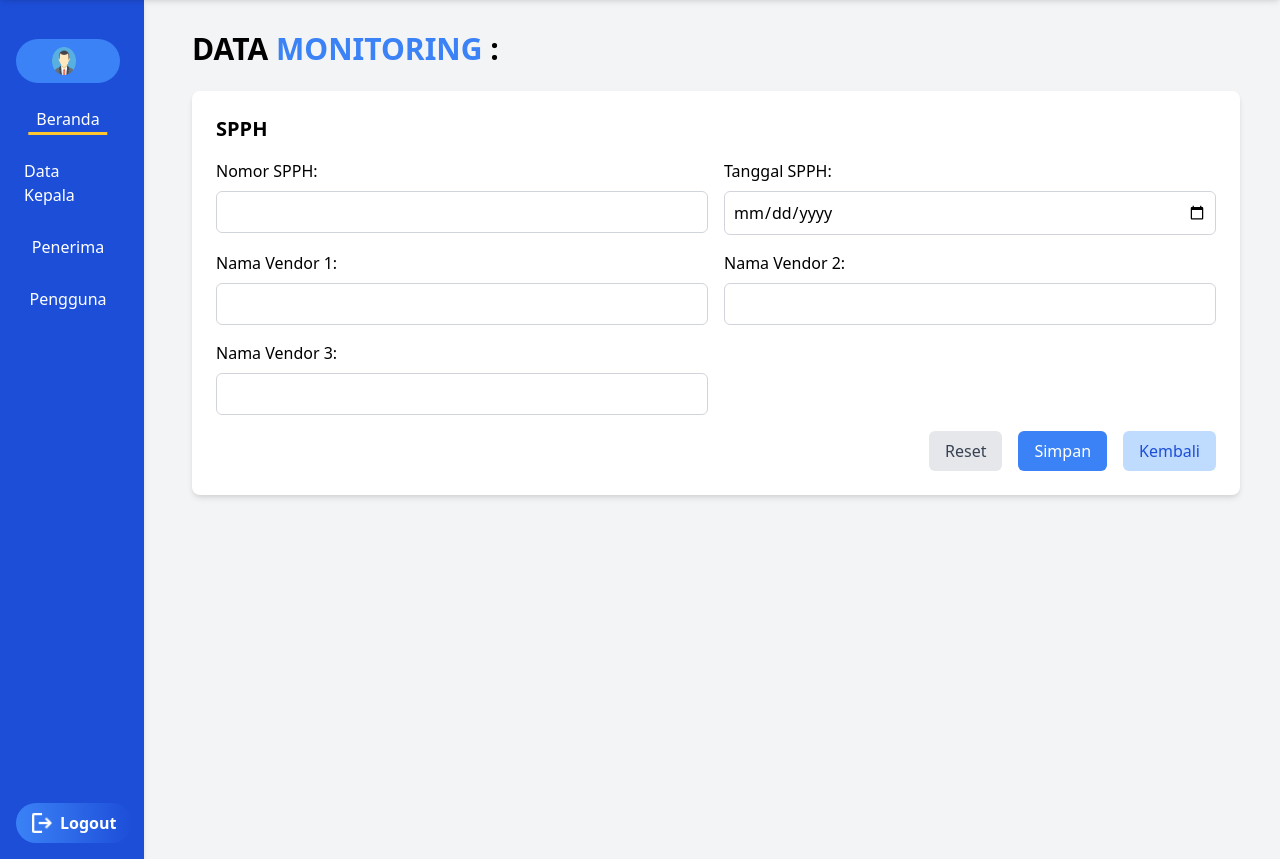
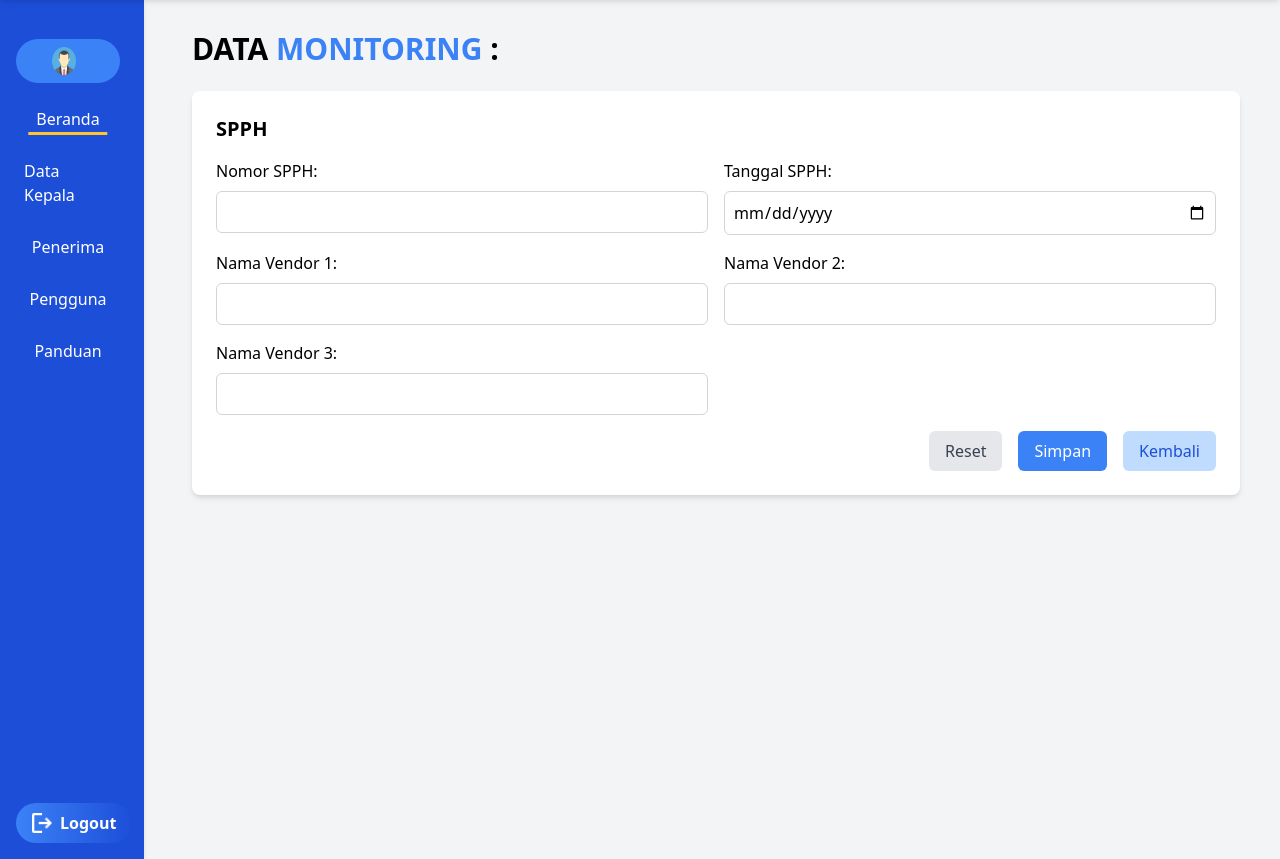
Before and after one commit to anotherimm/sucofindo, a CodeIgniter 4 app: the page made by app/Views/adminSpph.php in a window 1280 px wide. Shown: the part 81-940 px from the top of the page. Run offline with PHP 8.4 and a stand-in for CodeIgniter, Linux system fonts and the light colour scheme; the template is opened without the code that fills it, so the values that code supplies are empty; some libraries are stand-ins or nearby versions.

Commit message:
ubah sidebar admin

```diff
--- a/app/Views/adminDatakacab.php
+++ b/app/Views/adminDatakacab.php
@@ -109,6 +109,11 @@
         <!-- Menambahkan bagian baru untuk data pengguna -->
         <ul class="space-y-2 w-full flex flex-col items-center mt-5">
             <li><a href="<?= base_url('adminDatapengguna') ?>" class="block py-1 px-2 rounded-md underline-effect">Pengguna</a></li>
+        </ul>
+        <ul class="space-y-2 w-full flex flex-col items-center mt-5">
+            <li><a href="/panduanAdmin.pdf" class="block py-1 px-2 rounded-md underline-effect">Panduan</a></li>
+        </ul>
+
 
     </div>
 
--- a/app/Views/adminDatakepala.php
+++ b/app/Views/adminDatakepala.php
@@ -115,6 +115,11 @@
         <!-- Menambahkan bagian baru untuk data pengguna -->
         <ul class="space-y-2 w-full flex flex-col items-center mt-5">
             <li><a href="<?= base_url('adminDatapengguna') ?>" class="block py-1 px-2 rounded-md underline-effect">Pengguna</a></li>
+        </ul>
+        <ul class="space-y-2 w-full flex flex-col items-center mt-5">
+            <li><a href="/panduanAdmin.pdf" class="block py-1 px-2 rounded-md underline-effect">Panduan</a></li>
+        </ul>
+
 
     </div>
 
--- a/app/Views/adminDatapengguna.php
+++ b/app/Views/adminDatapengguna.php
@@ -111,6 +111,10 @@
         <ul class="space-y-2 w-full flex flex-col items-center mt-5">
             <li><a href="<?= base_url('adminDatapengguna') ?>" class="block py-1 px-2 rounded-md underline-effect active">Pengguna</a></li>
         </ul>
+        <ul class="space-y-2 w-full flex flex-col items-center mt-5">
+            <li><a href="/panduanAdmin.pdf" class="block py-1 px-2 rounded-md underline-effect">Panduan</a></li>
+        </ul>
+
     </div>
 
     <div class="fixed bottom-4 left-4">
--- a/app/Views/adminKontrak.php
+++ b/app/Views/adminKontrak.php
@@ -173,6 +173,10 @@
         <ul class="space-y-2 w-full flex flex-col items-center mt-5">
             <li><a href="<?= base_url('adminDatapengguna') ?>" class="block py-1 px-2 rounded-md underline-effect">Pengguna</a></li>
         </ul>
+        <ul class="space-y-2 w-full flex flex-col items-center mt-5">
+            <li><a href="/panduanAdmin.pdf" class="block py-1 px-2 rounded-md underline-effect">Panduan</a></li>
+        </ul>
+
 
 
     </div>
--- a/app/Views/adminPenerima.php
+++ b/app/Views/adminPenerima.php
@@ -124,6 +124,10 @@
         <ul class="space-y-2 w-full flex flex-col items-center mt-5">
             <li><a href="<?= base_url('adminDatapengguna') ?>" class="block py-1 px-2 rounded-md underline-effect">Pengguna</a></li>
         </ul>
+        <ul class="space-y-2 w-full flex flex-col items-center mt-5">
+            <li><a href="/panduanAdmin.pdf" class="block py-1 px-2 rounded-md underline-effect">Panduan</a></li>
+        </ul>
+
     </div>
 
     <div class="fixed bottom-4 left-4">
--- a/app/Views/adminSpph.php
+++ b/app/Views/adminSpph.php
@@ -173,6 +173,10 @@
         <ul class="space-y-2 w-full flex flex-col items-center mt-5">
             <li><a href="<?= base_url('adminDatapengguna') ?>" class="block py-1 px-2 rounded-md underline-effect">Pengguna</a></li>
         </ul>
+        <ul class="space-y-2 w-full flex flex-col items-center mt-5">
+            <li><a href="/panduanAdmin.pdf" class="block py-1 px-2 rounded-md underline-effect">Panduan</a></li>
+        </ul>
+
 
 
     </div>
--- a/app/Views/adminSuratpesanan.php
+++ b/app/Views/adminSuratpesanan.php
@@ -173,6 +173,10 @@
         <ul class="space-y-2 w-full flex flex-col items-center mt-5">
             <li><a href="<?= base_url('adminDatapengguna') ?>" class="block py-1 px-2 rounded-md underline-effect">Pengguna</a></li>
         </ul>
+        <ul class="space-y-2 w-full flex flex-col items-center mt-5">
+            <li><a href="/panduanAdmin.pdf" class="block py-1 px-2 rounded-md underline-effect">Panduan</a></li>
+        </ul>
+
 
 
     </div>
--- a/app/Views/adminTambahpenerima.php
+++ b/app/Views/adminTambahpenerima.php
@@ -185,6 +185,10 @@
         <ul class="space-y-2 w-full flex flex-col items-center mt-5">
             <li><a href="<?= base_url('adminDatapengguna') ?>" class="block py-1 px-2 rounded-md underline-effect">Pengguna</a></li>
         </ul>
+        <ul class="space-y-2 w-full flex flex-col items-center mt-5">
+            <li><a href="/panduanAdmin.pdf" class="block py-1 px-2 rounded-md underline-effect">Panduan</a></li>
+        </ul>
+
 
 
     </div>
--- a/app/Views/adminUmk.php
+++ b/app/Views/adminUmk.php
@@ -173,6 +173,10 @@
         <ul class="space-y-2 w-full flex flex-col items-center mt-5">
             <li><a href="<?= base_url('adminDatapengguna') ?>" class="block py-1 px-2 rounded-md underline-effect">Pengguna</a></li>
         </ul>
+        <ul class="space-y-2 w-full flex flex-col items-center mt-5">
+            <li><a href="/panduanAdmin.pdf" class="block py-1 px-2 rounded-md underline-effect">Panduan</a></li>
+        </ul>
+
 
 
     </div>
--- a/app/Views/rekap_bulanan.php
+++ b/app/Views/rekap_bulanan.php
@@ -125,6 +125,10 @@
         <ul class="space-y-2 w-full flex flex-col items-center mt-5">
             <li><a href="<?= base_url('adminDatapengguna') ?>" class="block py-1 px-2 rounded-md underline-effect">Pengguna</a></li>
         </ul>
+        <ul class="space-y-2 w-full flex flex-col items-center mt-5">
+            <li><a href="/panduanAdmin.pdf" class="block py-1 px-2 rounded-md underline-effect">Panduan</a></li>
+        </ul>
+
 
 
     </div>
--- a/app/Views/rekap_tahunan.php
+++ b/app/Views/rekap_tahunan.php
@@ -126,6 +126,10 @@
         <ul class="space-y-2 w-full flex flex-col items-center mt-5">
             <li><a href="<?= base_url('adminDatapengguna') ?>" class="block py-1 px-2 rounded-md underline-effect">Pengguna</a></li>
         </ul>
+        <ul class="space-y-2 w-full flex flex-col items-center mt-5">
+            <li><a href="/panduanAdmin.pdf" class="block py-1 px-2 rounded-md underline-effect">Panduan</a></li>
+        </ul>
+
 
 
     </div>
```
